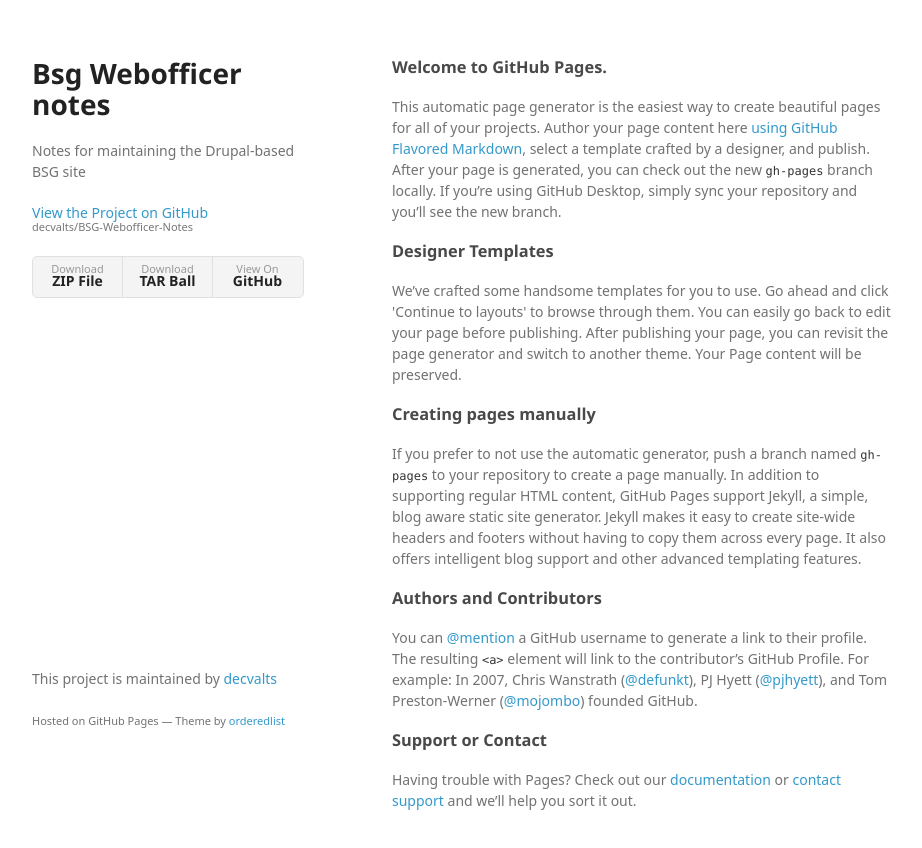
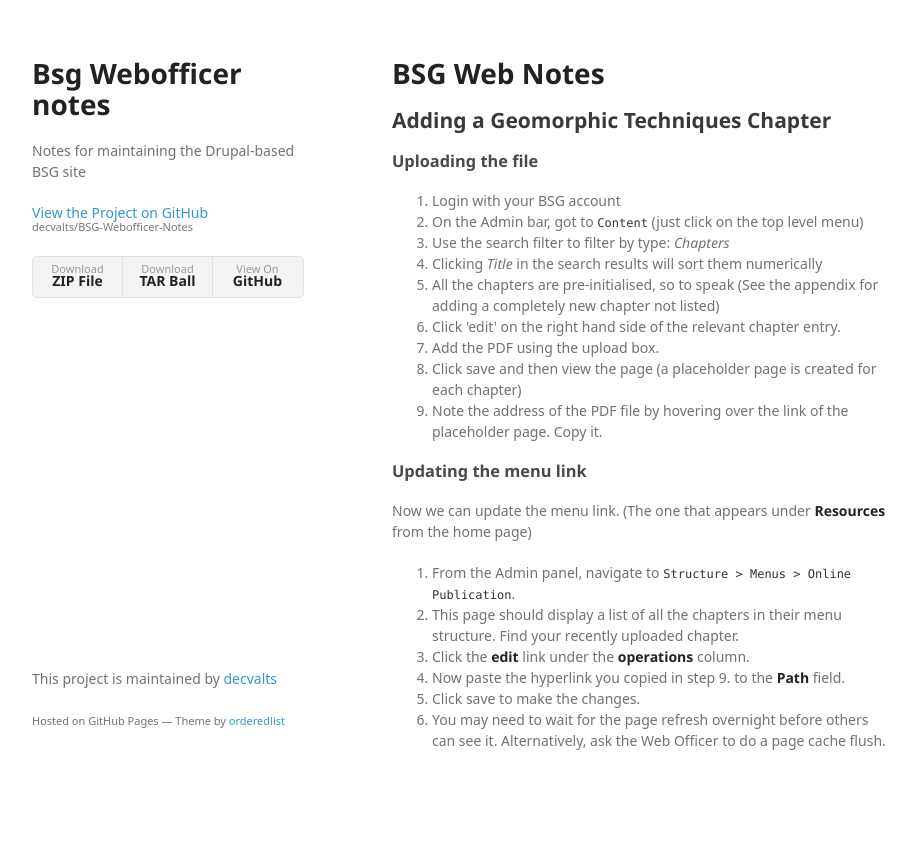
Before and after one commit to decvalts/BSG-Webofficer-Notes, a plain HTML site: page index.html in a window 1280 px wide. Shown: the whole page, without its empty margins (178-1100 px from the left). After the commit the page ends 821 px from the top, so only its background shows below. Drawn offline with Linux system fonts and the light colour scheme; a web font is replaced by a local one.

```diff
--- a/index.html
+++ b/index.html
@@ -28,30 +28,41 @@
         </ul>
       </header>
       <section>
-        <h3>
-<a id="welcome-to-github-pages" class="anchor" href="#welcome-to-github-pages" aria-hidden="true"><span aria-hidden="true" class="octicon octicon-link"></span></a>Welcome to GitHub Pages.</h3>
+        <h1>
+<a id="bsg-web-notes" class="anchor" href="#bsg-web-notes" aria-hidden="true"><span aria-hidden="true" class="octicon octicon-link"></span></a>BSG Web Notes</h1>
 
-<p>This automatic page generator is the easiest way to create beautiful pages for all of your projects. Author your page content here <a href="https://guides.github.com/features/mastering-markdown/">using GitHub Flavored Markdown</a>, select a template crafted by a designer, and publish. After your page is generated, you can check out the new <code>gh-pages</code> branch locally. If you’re using GitHub Desktop, simply sync your repository and you’ll see the new branch.</p>
+<h2>
+<a id="adding-a-geomorphic-techniques-chapter" class="anchor" href="#adding-a-geomorphic-techniques-chapter" aria-hidden="true"><span aria-hidden="true" class="octicon octicon-link"></span></a>Adding a Geomorphic Techniques Chapter</h2>
 
 <h3>
-<a id="designer-templates" class="anchor" href="#designer-templates" aria-hidden="true"><span aria-hidden="true" class="octicon octicon-link"></span></a>Designer Templates</h3>
+<a id="uploading-the-file" class="anchor" href="#uploading-the-file" aria-hidden="true"><span aria-hidden="true" class="octicon octicon-link"></span></a>Uploading the file</h3>
 
-<p>We’ve crafted some handsome templates for you to use. Go ahead and click 'Continue to layouts' to browse through them. You can easily go back to edit your page before publishing. After publishing your page, you can revisit the page generator and switch to another theme. Your Page content will be preserved.</p>
+<ol>
+<li>Login with your BSG account</li>
+<li>On the Admin bar, got to <code>Content</code> (just click on the top level menu)</li>
+<li>Use the search filter to filter by type: <em>Chapters</em>
+</li>
+<li>Clicking <em>Title</em> in the search results will sort them numerically</li>
+<li>All the chapters are pre-initialised, so to speak (See the appendix for adding a completely new chapter not listed)</li>
+<li>Click 'edit' on the right hand side of the relevant chapter entry.</li>
+<li>Add the PDF using the upload box.</li>
+<li>Click save and then view the page (a placeholder page is created for each chapter)</li>
+<li>Note the address of the PDF file by hovering over the link of the placeholder page. Copy it.</li>
+</ol>
 
 <h3>
-<a id="creating-pages-manually" class="anchor" href="#creating-pages-manually" aria-hidden="true"><span aria-hidden="true" class="octicon octicon-link"></span></a>Creating pages manually</h3>
+<a id="updating-the-menu-link" class="anchor" href="#updating-the-menu-link" aria-hidden="true"><span aria-hidden="true" class="octicon octicon-link"></span></a>Updating the menu link</h3>
 
-<p>If you prefer to not use the automatic generator, push a branch named <code>gh-pages</code> to your repository to create a page manually. In addition to supporting regular HTML content, GitHub Pages support Jekyll, a simple, blog aware static site generator. Jekyll makes it easy to create site-wide headers and footers without having to copy them across every page. It also offers intelligent blog support and other advanced templating features.</p>
+<p>Now we can update the menu link. (The one that appears under <strong>Resources</strong> from the home page)</p>
 
-<h3>
-<a id="authors-and-contributors" class="anchor" href="#authors-and-contributors" aria-hidden="true"><span aria-hidden="true" class="octicon octicon-link"></span></a>Authors and Contributors</h3>
-
-<p>You can <a href="https://github.com/blog/821" class="user-mention">@mention</a> a GitHub username to generate a link to their profile. The resulting <code>&lt;a&gt;</code> element will link to the contributor’s GitHub Profile. For example: In 2007, Chris Wanstrath (<a href="https://github.com/defunkt" class="user-mention">@defunkt</a>), PJ Hyett (<a href="https://github.com/pjhyett" class="user-mention">@pjhyett</a>), and Tom Preston-Werner (<a href="https://github.com/mojombo" class="user-mention">@mojombo</a>) founded GitHub.</p>
-
-<h3>
-<a id="support-or-contact" class="anchor" href="#support-or-contact" aria-hidden="true"><span aria-hidden="true" class="octicon octicon-link"></span></a>Support or Contact</h3>
-
-<p>Having trouble with Pages? Check out our <a href="https://help.github.com/pages">documentation</a> or <a href="https://github.com/contact">contact support</a> and we’ll help you sort it out.</p>
+<ol>
+<li>From the Admin panel, navigate to <code>Structure &gt; Menus &gt; Online Publication</code>.</li>
+<li>This page should display a list of all the chapters in their menu structure. Find your recently uploaded chapter.</li>
+<li>Click the <strong>edit</strong> link under the <strong>operations</strong> column.</li>
+<li>Now paste the hyperlink you copied in step 9. to the <strong>Path</strong> field.</li>
+<li>Click save to make the changes.</li>
+<li>You may need to wait for the page refresh overnight before others can see it. Alternatively, ask the Web Officer to do a page cache flush.</li>
+</ol>
       </section>
       <footer>
         <p>This project is maintained by <a href="https://github.com/decvalts">decvalts</a></p>
```
Also changed, not shown: params.json (+1 -1 lines).
